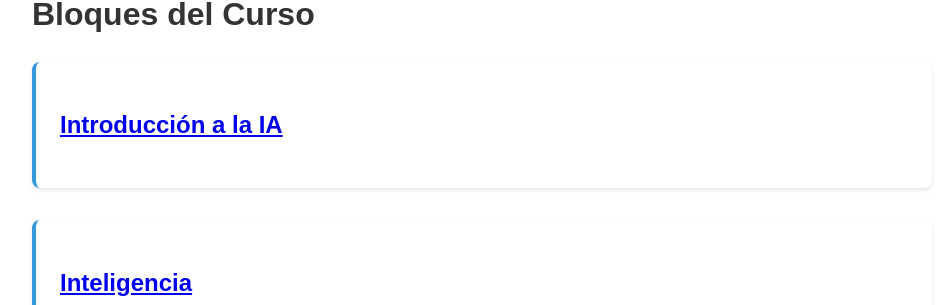
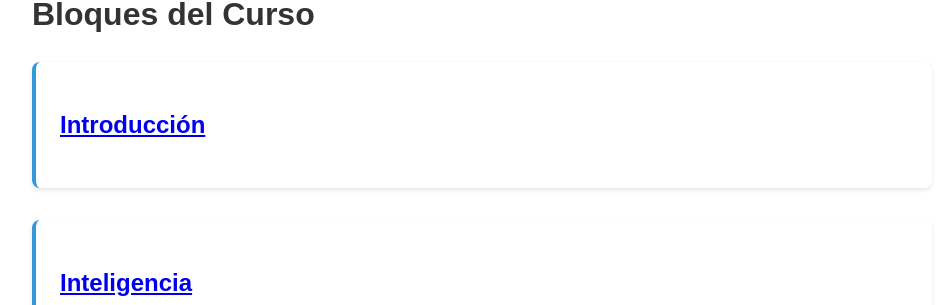
Before and after one commit to ArnulfoPerez/curso_ia, a Jekyll site: the page built from index.md, in a window 1280 px wide and 900 px high, scrolled down 4263 px. Shown: the part 149-454 px from the top of the window, without its empty margins (158-1096 px from the left). Built offline with Jekyll 4.4.1, drawn with Linux system fonts in a browser that asks for light colours.

```diff
--- a/_blocks/01-inteligencia/_sessions/01-intro/index.md
+++ b/_blocks/01-inteligencia/_sessions/01-intro/index.md
@@ -1,5 +1,6 @@
 ---
-title: "Introducción a la IA"
+layout: session
+title: Introducción
 parent: inteligencia
 order: 1
 ---
```
